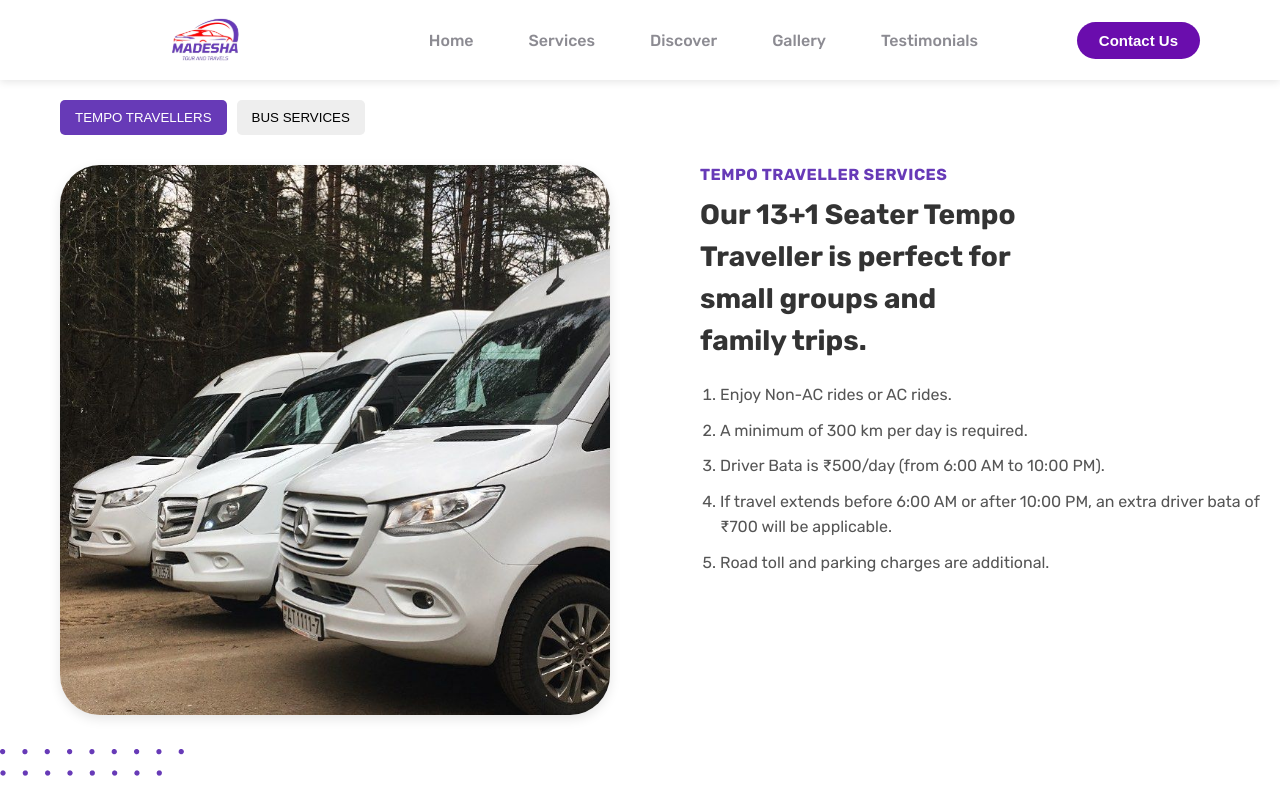
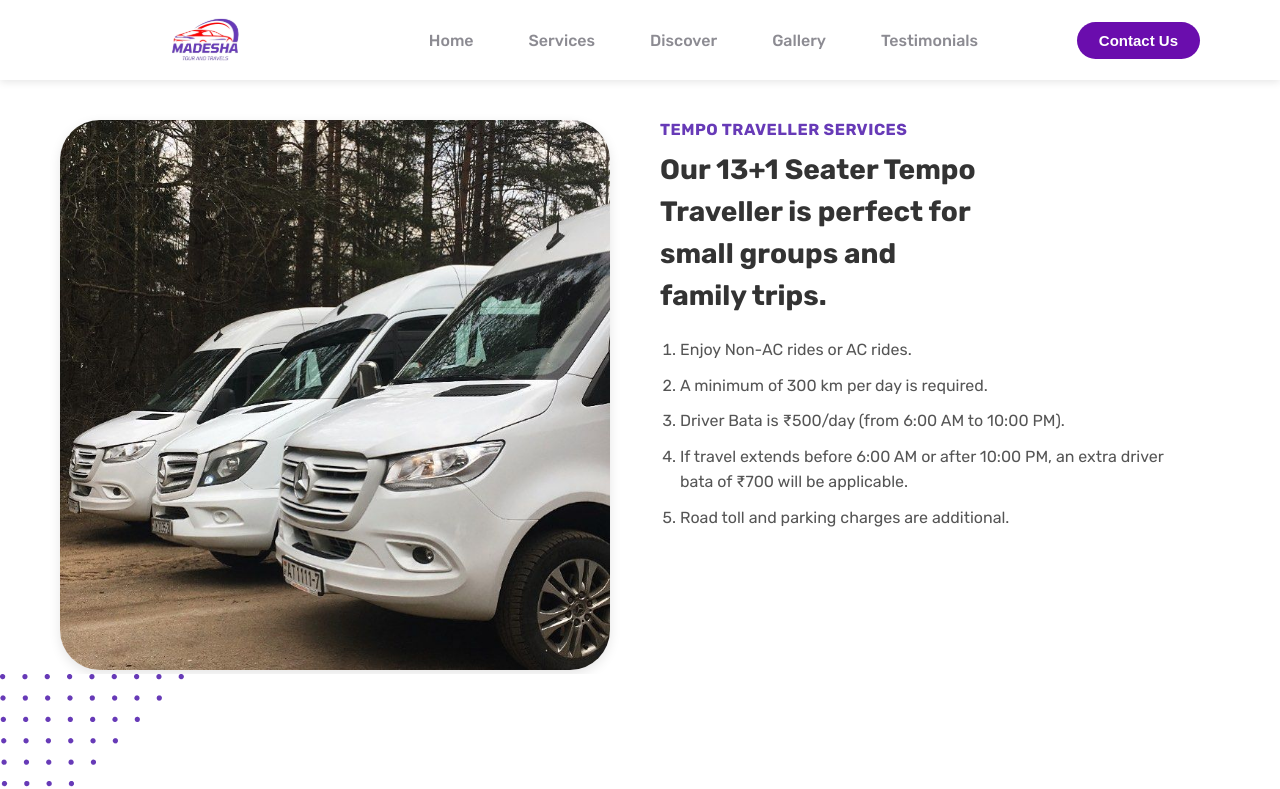
Before and after one commit to IT-Alliance-Tech/MadeshaTravels, a Next.js app: page /servicedetails in a window 1280 px wide. Shown: the top 789 px of the page. Built offline with nearby package versions, Linux system fonts and the light colour scheme.

Commit message:
service details page updated along with home page our service section

```diff
--- a/src/Styles/aboutus/service-details.module.css
+++ b/src/Styles/aboutus/service-details.module.css
@@ -1,8 +1,10 @@
 /* ================= Container wrapper ================= */
 .container {
   max-width: 1200px;
-  margin: 30px auto;
-  padding: 0 20px;
+  /* margin: 30px auto; */
+  margin-top: 120px;
+  padding-left: 60px;
+  padding-right: 60px;
 }
 
 /* ================= Service Buttons ================= */
--- a/src/app/servicedetails/page.js
+++ b/src/app/servicedetails/page.js
@@ -24,8 +24,8 @@ const serviceData = {
       "A minimum of 300 km per day is required.",
       "Driver Bata is ₹500/day (from 6:00 AM to 10:00 PM).",
       "If travel extends before 6:00 AM or after 10:00 PM, an extra driver bata of ₹700 will be applicable.",
-      "Road toll and parking charges are additional."
-    ]
+      "Road toll and parking charges are additional.",
+    ],
   },
   bus21_25: {
     title: "Bus Service",
@@ -36,14 +36,14 @@ const serviceData = {
       {
         name: "21 Seater",
         desc: "A great option for smaller groups, the 21-Seater Bus offers comfort and affordability.",
-        points: ["Non-AC and AC.", "Driver Bata: ₹700/day."]
+        points: ["Non-AC and AC.", "Driver Bata: ₹700/day."],
       },
       {
         name: "25 Seater",
         desc: "Perfect for school trips or small functions, the 25-Seater Bus ensures a smooth ride.",
-        points: ["Non-AC and AC.", "Driver Bata: ₹700/day."]
-      }
-    ]
+        points: ["Non-AC and AC.", "Driver Bata: ₹700/day."],
+      },
+    ],
   },
   bus30_35: {
     title: "Bus Service",
@@ -52,63 +52,33 @@ const serviceData = {
     image: busImg,
     buses: [
       {
-        name: "Mini Bus – 30 Seater",
+        name: "Mini Bus - 30 Seater",
         desc: "Our 30-Seater Mini Bus is ideal for medium-sized groups and corporate outings.",
-        points: ["Non-AC and AC.", "Driver Bata: ₹700/day."]
+        points: ["Non-AC and AC.", "Driver Bata: ₹700/day."],
       },
       {
         name: "33 Seater",
         desc: "Spacious and reliable, the 33-Seater Bus is suitable for weddings, tours, and events.",
-        points: ["Non-AC and AC.", "Driver Bata: ₹700/day."]
+        points: ["Non-AC and AC.", "Driver Bata: ₹700/day."],
       },
       {
         name: "50 Seater",
         desc: "For large gatherings and group travel, our 50-Seater Bus is the best choice.",
-        points: ["Non-AC and AC.", "Driver Bata: ₹1000/day."]
-      }
-    ]
-  }
+        points: ["Non-AC and AC.", "Driver Bata: ₹1000/day."],
+      },
+    ],
+  },
 };
 
 const Page = () => {
   const searchParams = useSearchParams();
-  const serviceParam = searchParams.get("service") || "tempo";
-
-  const [current, setCurrent] = useState(
-    serviceParam.startsWith("bus") ? "bus" : serviceParam
-  );
-  const [busCurrent, setBusCurrent] = useState(
-    serviceParam.startsWith("bus") ? serviceParam : "bus21_25" // default 21–25
-  );
-
-  useEffect(() => {
-    if (serviceParam.startsWith("bus")) {
-      setCurrent("bus");
-      setBusCurrent(serviceParam);
-    } else {
-      setCurrent(serviceParam);
-    }
-  }, [serviceParam]);
-
+  const serviceParam = searchParams.get("service");
+  const [busCurrent, setBusCurrent] = useState("bus21_25");
   const content =
-    current === "bus" ? serviceData[busCurrent] : serviceData[current];
+    serviceParam === "bus" ? serviceData[busCurrent] : serviceData["tempo"];
 
   return (
     <div className={styles.container}>
-      {/* Service Buttons */}
-      <div className={styles.buttons}>
-        {["tempo", "bus"].map((key) => (
-          <button
-            key={key}
-            type="button"
-            onClick={() => setCurrent(key)}
-            className={current === key ? styles.activeBtn : ""}
-          >
-            {key === "tempo" ? "TEMPO TRAVELLERS" : "BUS SERVICES"}
-          </button>
-        ))}
-      </div>
-
       {/* Service Details */}
       <div className={styles.serviceDetails}>
         <div className={styles.imageSection}>
@@ -146,16 +116,20 @@ const Page = () => {
           )}
 
           {/* Fixed Color Buttons */}
-          {current === "bus" && (
+          {serviceParam === "bus" && (
             <div className={styles.busButtons}>
               <button
-                className={`${styles.busBtn} ${styles.purpleBtn}`}
+                className={`${styles.busBtn} ${
+                  busCurrent === "bus21_25" ? styles.purpleBtn : styles.whiteBtn
+                }`}
                 onClick={() => setBusCurrent("bus21_25")}
               >
                 21 to 25 Seater
               </button>
               <button
-                className={`${styles.busBtn} ${styles.whiteBtn}`}
+                className={`${styles.busBtn} ${
+                  busCurrent === "bus30_35" ? styles.purpleBtn : styles.whiteBtn
+                }`}
                 onClick={() => setBusCurrent("bus30_35")}
               >
                 30 to 35 Seater
```
Also changed, not shown: src/components/homepage/ServicesSection.js (+17 -9 lines).
